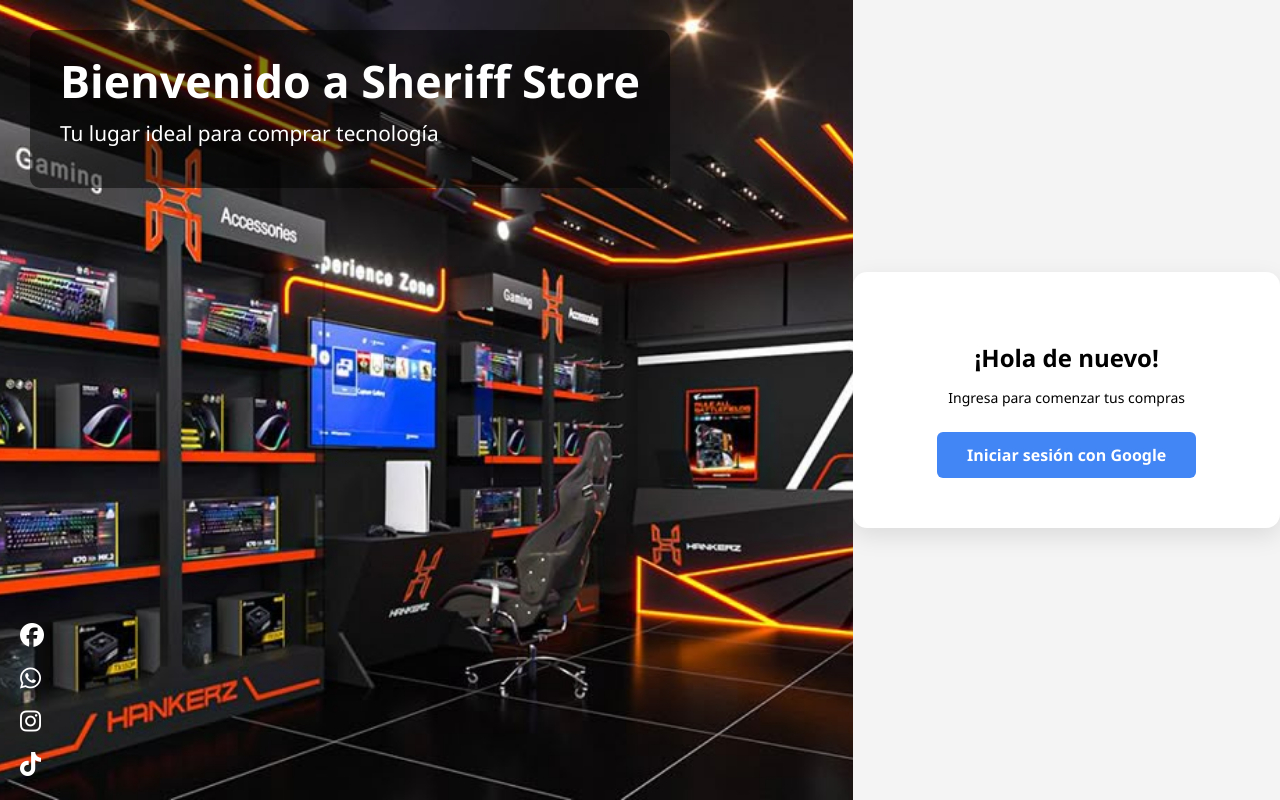
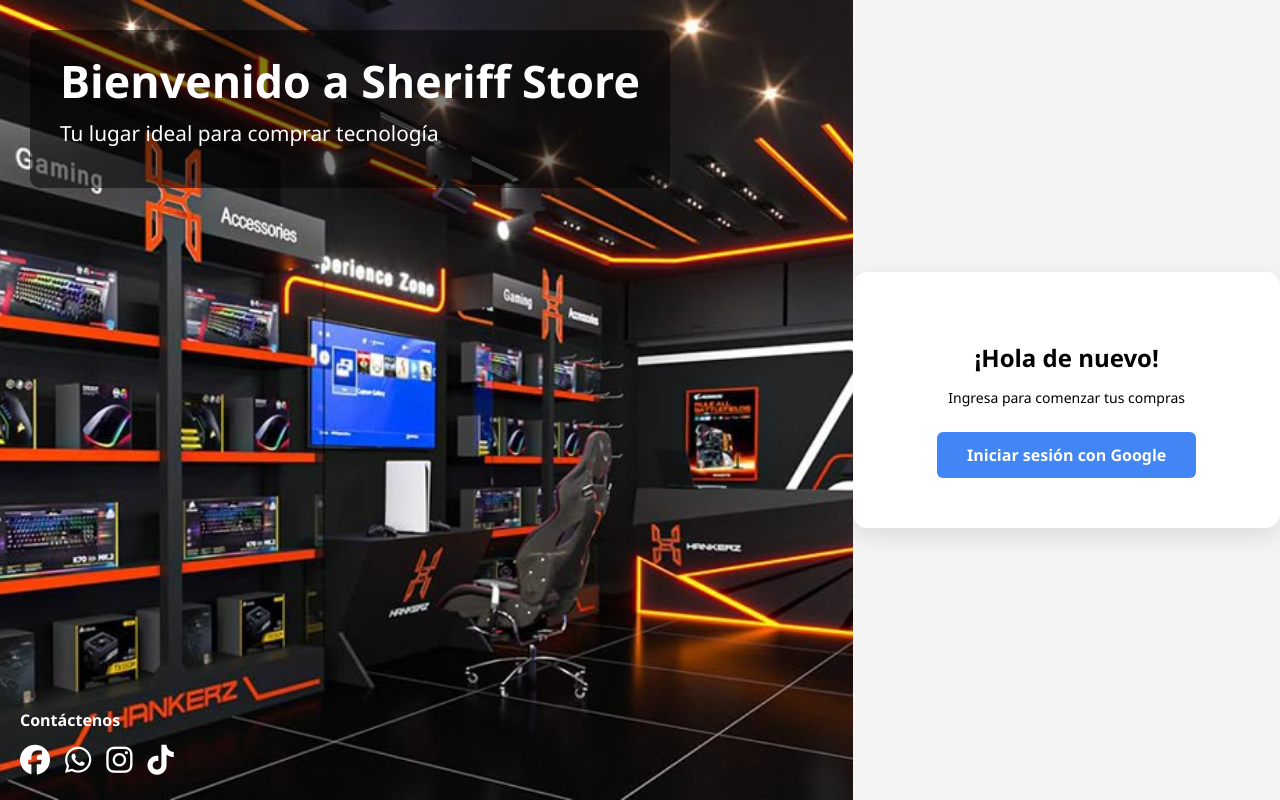
Before and after one commit to JheysonPerez/flask-app, a Flask app: page / in a window 1280 px wide. Run offline with Flask 3, Linux system fonts and the light colour scheme.

Commit message:
hola denuevo 2

```diff
--- a/app/templates/login.html
+++ b/app/templates/login.html
@@ -8,18 +8,30 @@
     <link rel="stylesheet" href="https://cdnjs.cloudflare.com/ajax/libs/font-awesome/6.5.0/css/all.min.css">
     <style>
         /* Estilo para los iconos sociales */
-        .social-icons {
+        .social-container {
             position: fixed;
             bottom: 20px;
             left: 20px;
             display: flex;
             flex-direction: column;
-            gap: 10px;
+            align-items: flex-start;
+            color: white;
+        }
+
+        .social-container p {
+            font-size: 16px;
+            margin: 0 0 8px 0;
+            font-weight: bold;
+        }
+
+        .social-icons {
+            display: flex;
+            gap: 15px;
         }
 
         .social-icons a {
             color: white;
-            font-size: 24px;
+            font-size: 30px; /* tamaño más grande */
             text-decoration: none;
             transition: transform 0.2s ease, color 0.2s ease;
         }
@@ -53,11 +65,14 @@
     </div>
 
     <!-- Iconos sociales abajo a la izquierda -->
-    <div class="social-icons">
-        <a href="https://www.facebook.com/jheyson.perez.560" target="_blank"><i class="fab fa-facebook"></i></a>
-        <a href="https://wa.me/51905921931" target="_blank"><i class="fab fa-whatsapp"></i></a>
-        <a href="https://www.instagram.com/jheysonperez_15/" target="_blank"><i class="fab fa-instagram"></i></a>
-        <a href="https://www.tiktok.com/@jheysonperez_15" target="_blank"><i class="fab fa-tiktok"></i></a>
+    <div class="social-container">
+        <p>Contáctenos</p>
+        <div class="social-icons">
+            <a href="https://www.facebook.com/jheyson.perez.560" target="_blank"><i class="fab fa-facebook"></i></a>
+            <a href="https://wa.me/51905921931" target="_blank"><i class="fab fa-whatsapp"></i></a>
+            <a href="https://www.instagram.com/jheysonperez_15/" target="_blank"><i class="fab fa-instagram"></i></a>
+            <a href="https://www.tiktok.com/@jheysonperez_15" target="_blank"><i class="fab fa-tiktok"></i></a>
+        </div>
     </div>
 </body>
 </html>
```
